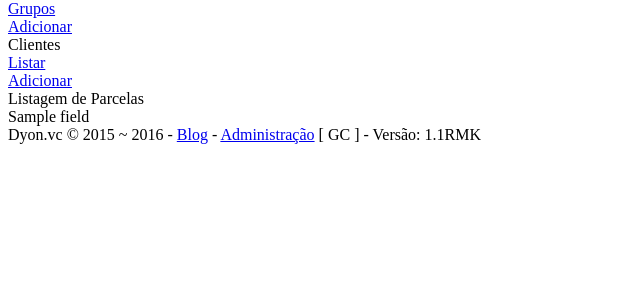
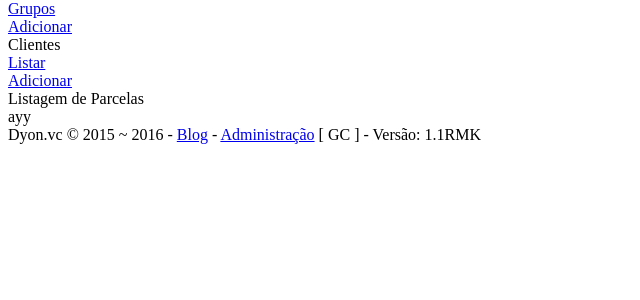
Before and after one commit to Paul0x/dyon, a PHP site: template includes/interface/templates/controle/list_parcela_control.twig in a window 1280 px wide. Shown: the part 366-666 px from the top of the page, without its empty margins (0-640 px from the left). Run offline with PHP 8.4, Linux system fonts and the light colour scheme; the template is opened without the code that fills it: most values are stand-ins (such as "Sample title", 1, 10 or a date in 2020); some libraries are stand-ins or nearby versions.

Commit message:
Alterações para criar nova interface de visualização de parcelas

```diff
--- a/includes/interface/templates/controle/list_pacote_list.twig
+++ b/includes/interface/templates/controle/list_pacote_list.twig
@@ -7,9 +7,6 @@
                     <div class="group" title="Grupo">
                         {{ pacote.nome_grupo }} [ {{ pacote.codigo_grupo }} ]
                     </div>
-                </div>
-                <div class="event">
-                    {{ pacote.nome_evento }}
                 </div>
                 <div class="lote">
                     {{ pacote.lote }}
--- a/includes/interface/templates/controle/list_parcela_control.twig
+++ b/includes/interface/templates/controle/list_parcela_control.twig
@@ -38,14 +38,7 @@
                     <input type="hidden" id="list-page-count" value="{{ pacotes.count.query }}" />
                     <input type="hidden" id="status-parcela" value="{{ pacotes.status }}" />
                 </div>
-                <section class="item-list">
-                    <div class="list-row list-row-header">
-                        {% for field in pacotes.field_list %}
-                            <div orderby="{{ field }}" class="list-column-header list-column column-{{ field }}{% if loop.index == loop.length %} list-column-last{% endif %}">
-                                {{ field|capitalize }}
-                            </div>
-                        {% endfor %}
-                    </div>
+                <section id="parcela-list-wrap">
                     {% include "controle/list_parcela_list.twig" %}
                 </section>
                 {% if pacotes.count.query == 20 %}
--- a/includes/interface/templates/controle/list_parcela_list.twig
+++ b/includes/interface/templates/controle/list_parcela_list.twig
@@ -1,17 +1 @@
-{% for pacote_key in pacotes.list|keys %}
-    <div class="list-row {% if pacote_key % 2 == 0 %}list-row-even{% else %}list-row-odd{% endif %}{% if loop.index == loop.length %} list-row-last{% endif %}">
-        <a href="{{config.system_path}}/cliente/{{ pacotes.list[pacote_key][pacotes.list[pacote_key]|length-1]}}/">
-            {% for field in pacotes.field_list|keys %}
-                <div class="column-{{ pacotes.field_list[field] }} list-column{% if loop.index == loop.length %} list-column-last{% endif %}">
-                    {% if pacotes.field_list[field] == "pagamento" %}
-                        {% if pacotes.list[pacote_key][field] != "" %}
-                            {{ pacotes.list[pacote_key][field]|date('d/m/Y') }}
-                        {% endif %}
-                    {% else %}
-                        {{ pacotes.list[pacote_key][ field ] }}
-                    {% endif %}
-                </div>
-            {% endfor %}
-        </a>
-    </div>
-{% endfor %}
+ayy
--- a/includes/sql/pacotes.php
+++ b/includes/sql/pacotes.php
@@ -143,7 +143,7 @@ class pacoteModel {
         $query.= " ORDER BY a.data_pagamento DESC, b.id ASC";
         $query.= " LIMIT " . $filters['page'] . "," . DYON_PACOTEMODEL_PACOTESBYQUERY;
         try {
-            $pacotes['list'] = $this->conn->freeQuery($query, true, true, PDO::FETCH_NUM);
+            $pacotes['list'] = $this->conn->freeQuery($query, true, true, PDO::FETCH_ASSOC);
         } catch (Exception $error) {
             throw new Exception("Impossível buscar pacotes. :/" . $error->getMessage());
         }
--- a/includes/system/config.php
+++ b/includes/system/config.php
@@ -35,13 +35,13 @@ class config {
       "password" => "btichanu16"
       ); */
 
-/*
+
     public static $db = Array(
         "host" => "localhost",
         "database" => "bdyon",
         "user" => "root",
         "password" => "boemia123"
-    );*/
+    );
     public static $nodes_ids = Array(1, 2, 3, 4, 5, 6, 7, 8);
     public static $nodes = Array(
         "1" => array(
--- a/nbproject/private/private.xml
+++ b/nbproject/private/private.xml
@@ -7,7 +7,9 @@
             <file>file:/var/www/html/dyon/includes/control/evento/pacotes.php</file>
             <file>file:/var/www/html/dyon/css/core.css</file>
             <file>file:/var/www/html/dyon/js/control.js</file>
+            <file>file:/var/www/html/dyon/includes/system/config.php</file>
             <file>file:/var/www/html/dyon/includes/interface/templates/base_layout.twig</file>
+            <file>file:/var/www/html/dyon/includes/control/board/thread.php</file>
             <file>file:/var/www/html/dyon/includes/sql/pacotes.php</file>
             <file>file:/var/www/html/dyon/includes/interface/templates/controle/list_pacote_control.twig</file>
         </group>
```
Also changed, not shown: css/core.css.
